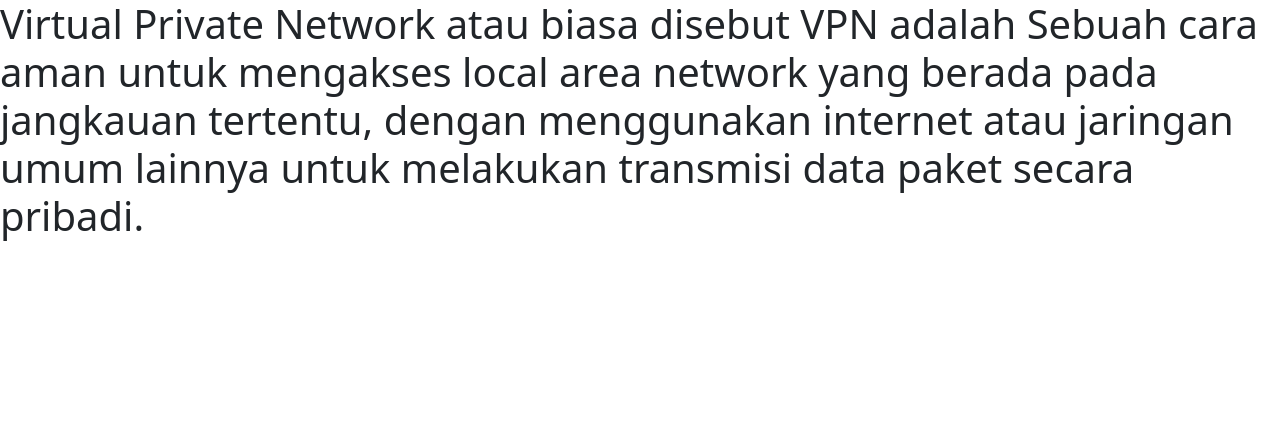
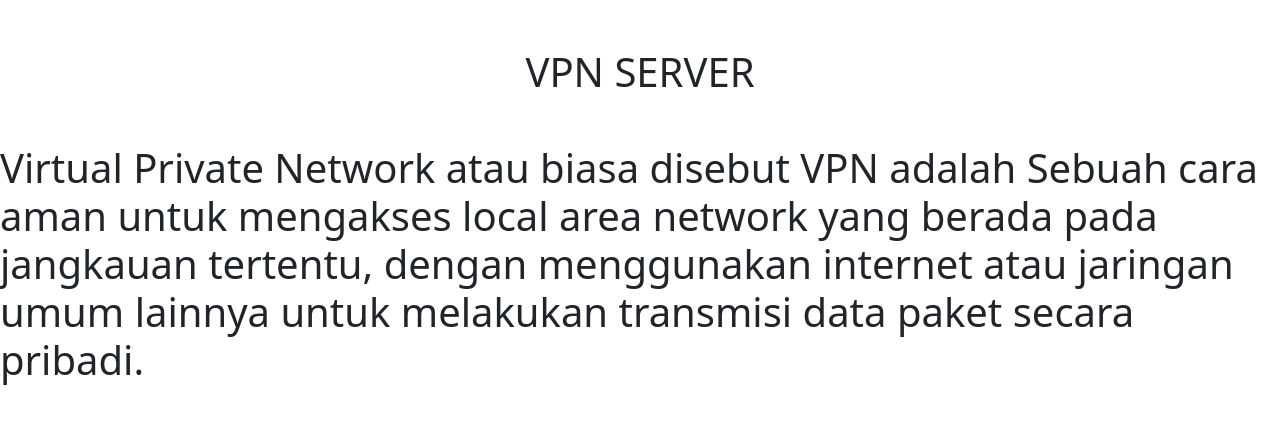
Before and after one commit to AdrianDzaky/vpn.server, a plain HTML site: page vpnserver/index.html in a window 1280 px wide. Drawn offline with nearby package versions, Linux system fonts and the light colour scheme.

Commit message:
Update index.html

```diff
--- a/vpnserver/index.html
+++ b/vpnserver/index.html
@@ -9,6 +9,9 @@
     <link href="https://cdn.jsdelivr.net/npm/bootstrap@5.0.2/dist/css/bootstrap.min.css" rel="stylesheet" integrity="sha384-EVSTQN3/azprG1Anm3QDgpJLIm9Nao0Yz1ztcQTwFspd3yD65VohhpuuCOmLASjC" crossorigin="anonymous">
 
     <title>VPN SERVER</title>
+    <div class="col">
+                <h1 class="text-center mt-5 mb-5">VPN SERVER</h1>
+    </div>
   </head>
   <body>
     <h1>Virtual Private Network atau biasa disebut VPN
```
